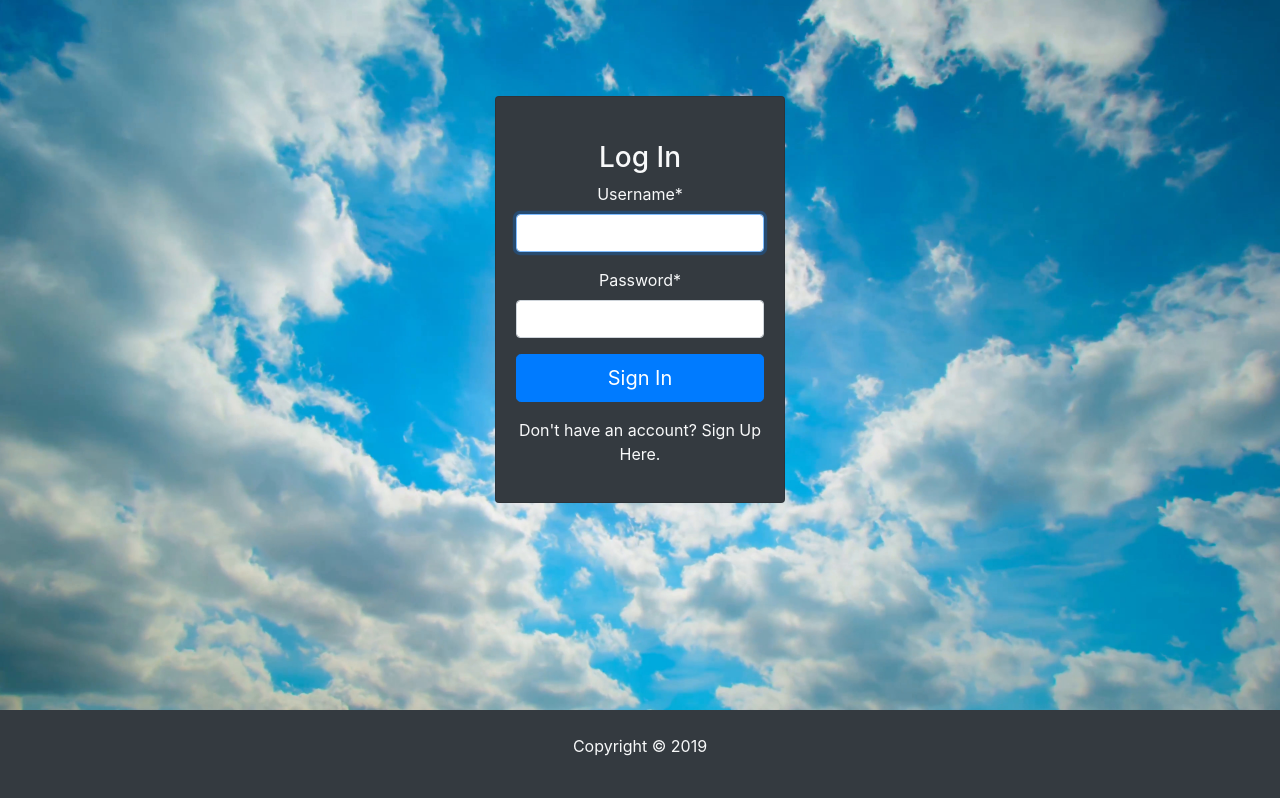
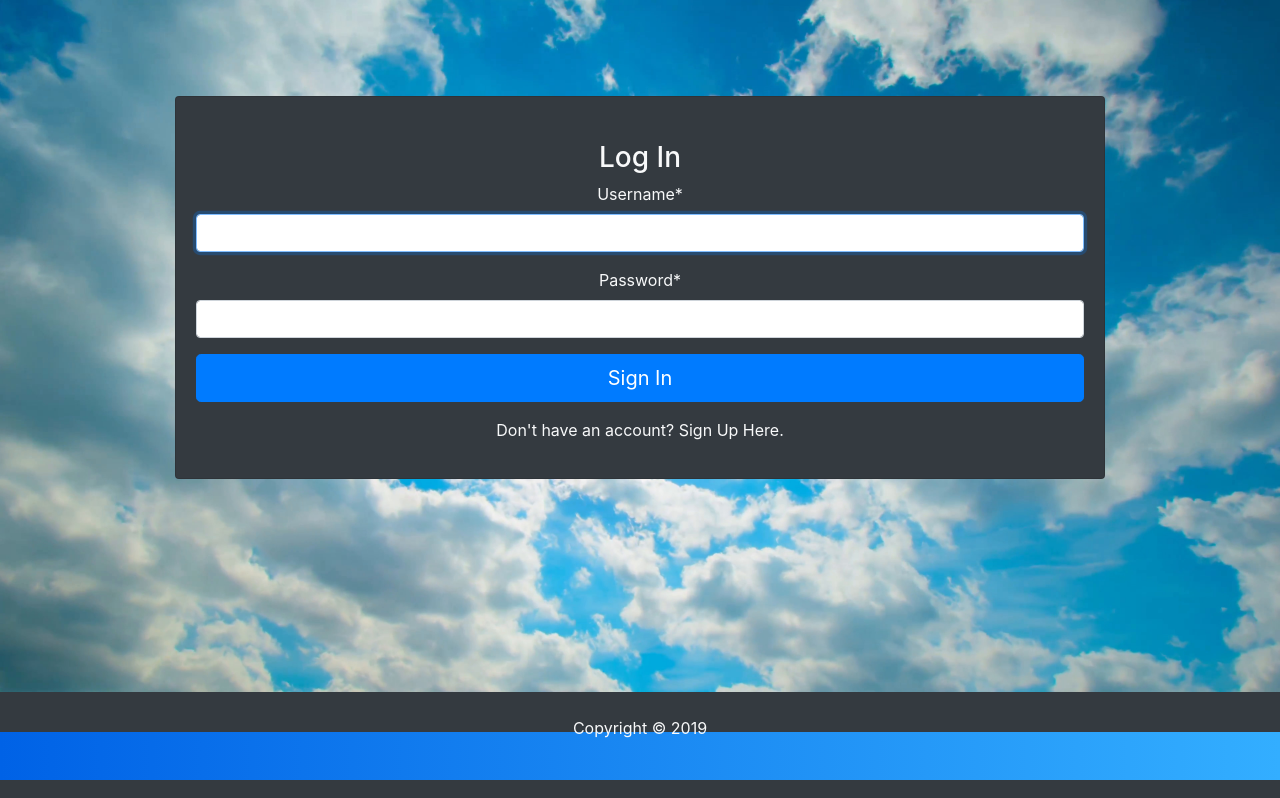
Before and after one commit to Cklewis/Admin-Portal, a Django app: page /users/login/ in a window 1280 px wide. Shown: the part 68-866 px from the top of the page. Run offline with Django 3.2, Linux system fonts and the light colour scheme; some libraries are stand-ins or nearby versions.

Commit message:
increased width of login and registration forms

```diff
--- a/server/adminportal/adminportal/static/css/styles.css
+++ b/server/adminportal/adminportal/static/css/styles.css
@@ -16,12 +16,20 @@
   margin-top:-2em;
 }
 
+#main-footer{
+  position:absolute;
+  bottom: 0;
+  width: 100%;
+  height: 2.5rem;
+}
+
 #showcase {
   position: relative;
   background: url('../images/sky.jpg');
   background-size: 100%;
   min-height: 710px;
 }
+
 
 #showcase .primary-overlay {
   padding-top:6em;
@@ -38,6 +46,6 @@
   min-height: 710px;
 }
 
-  #scroll {
+#scroll{
   padding-top: 1000px;
 }
--- a/server/adminportal/templates/pages/register.html
+++ b/server/adminportal/templates/pages/register.html
@@ -1,7 +1,7 @@
 {% extends 'base.html' %} {% block content %}
 <header id="showcase">
   <div class="primary-overlay">
-    <div class="container home-inner w-25">
+    <div class="container home-inner w-75">
       <div class="card bg-primary text-center text-light card-form">
         <div class="card-body">
           <br>
--- a/server/adminportal/templates/registration/login.html
+++ b/server/adminportal/templates/registration/login.html
@@ -1,8 +1,7 @@
 {% extends 'base.html' %} {% block content %}
-
 <header id="showcase">
   <div class="primary-overlay">
-    <div class="container home-inner w-25">
+    <div class="container home-inner w-75">
       <div class="card bg-dark text-center text-light card-form ">
         <div class="card-body">
           <br>
```
Also changed, not shown: server/adminportal/templates/partials/_footer.html (indentation only). Lines whose indentation alone changed are shown as unchanged.
